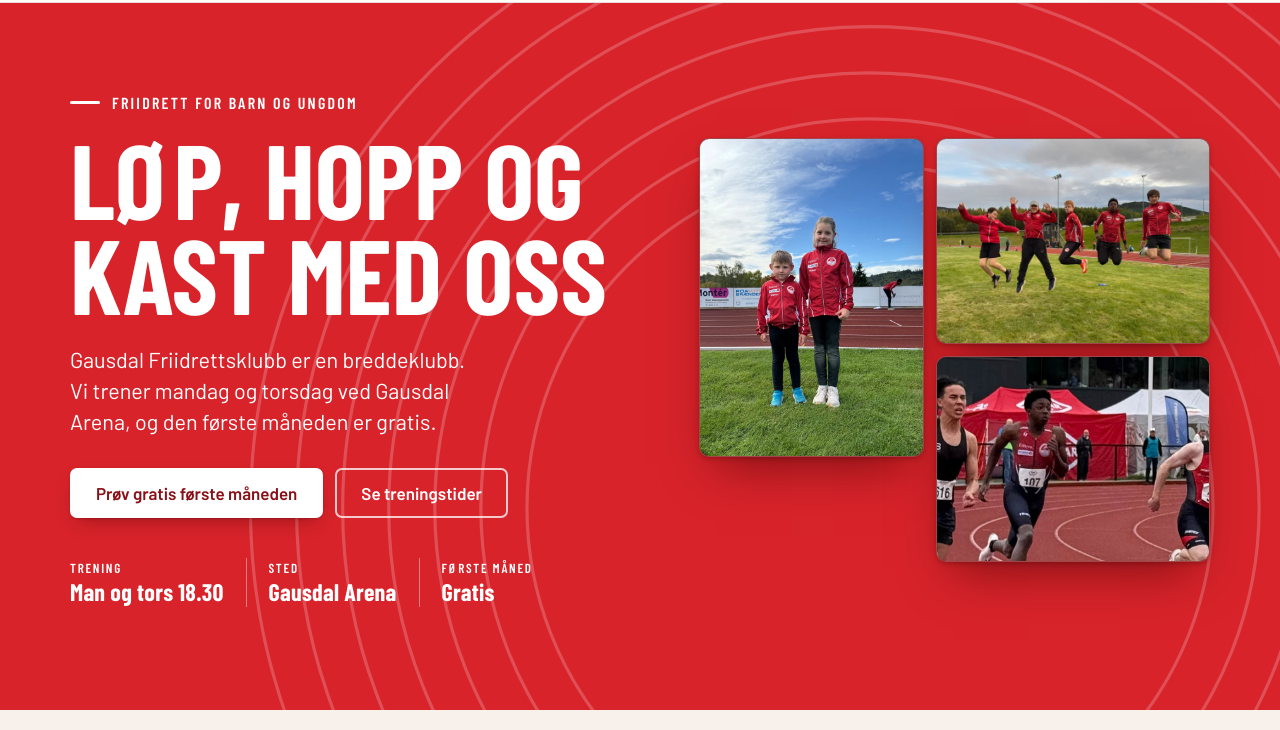
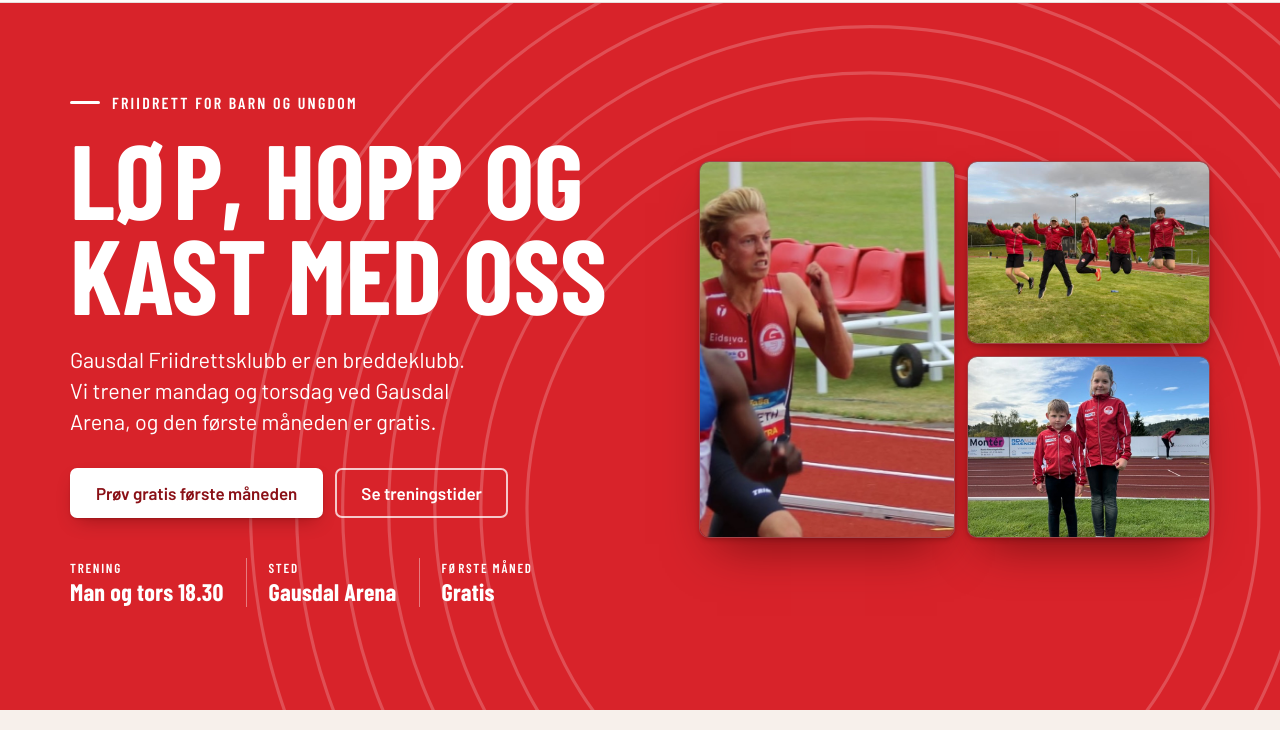
Before and after one commit to gausdalfriidrettsklubb-dev/gausdalfriidrett, a plain HTML site: page index.html in a window 1280 px wide. Shown: the part 70-800 px from the top of the page. Drawn offline with Linux system fonts and the light colour scheme.

Commit message:
Nytt toppbilde: sprintbilde beskåret rundt Gausdal-løperen
Co-Authored-By: Claude Fable 5.2 <noreply@anthropic.com>

```diff
--- a/index.html
+++ b/index.html
@@ -18,7 +18,7 @@
   <link rel="apple-touch-icon" href="bilder/ikon-180.png">
   <link rel="preload" href="fonter/barlow-condensed-700.woff2" as="font" type="font/woff2" crossorigin>
   <link rel="preload" href="fonter/barlow-400.woff2" as="font" type="font/woff2" crossorigin>
-  <link rel="stylesheet" href="stil.css?v=202611221049">
+  <link rel="stylesheet" href="stil.css?v=202611221056">
   <script type="application/ld+json">
   {"@context":"https://schema.org","@type":"SportsOrganization","name":"Gausdal Friidrettsklubb","alternateName":"Gausdal FIK","sport":"Friidrett","url":"https://gausdalfriidrett.no/","logo":"https://gausdalfriidrett.no/bilder/ikon-512.png","foundingDate":"1898-05-06","address":{"@type":"PostalAddress","streetAddress":"Linflåa idrettspark, Baklivegen 1460","postalCode":"2651","addressLocality":"Østre Gausdal","addressCountry":"NO"},"sameAs":["https://www.facebook.com/groups/436427656385045/","https://www.instagram.com/gausdal_friidrett/"]}
   </script>
@@ -78,9 +78,9 @@
           </dl>
         </div>
         <div class="kollasj">
-          <figure class="k1"><img src="bilder/unge-utovere.jpg" width="750" height="1000" alt="To av klubbens yngste utøvere i røde klubbjakker ved friidrettsbanen" fetchpriority="high"></figure>
+          <figure class="k1"><img src="bilder/sprint-mesterskap.jpg" width="558" height="820" alt="Sprinter i Gausdal-drakt i full fart på oppløpet under et mesterskap" fetchpriority="high"></figure>
           <figure class="k2"><img src="bilder/klubbhopp.jpg" width="640" height="480" alt="Fem utøvere i klubbjakker hopper samtidig på gresset ved Linflåa"></figure>
-          <figure class="k3"><img src="bilder/sving-um.jpg" width="808" height="1009" alt="Sprinter i Gausdal-drakt i svingen på 200 meter"></figure>
+          <figure class="k3"><img src="bilder/unge-utovere.jpg" width="750" height="1000" alt="To av klubbens yngste utøvere i røde klubbjakker ved friidrettsbanen"></figure>
         </div>
       </div>
     </section>
@@ -377,7 +377,7 @@
     </div>
   </footer>
 
-  <script src="innhold.js?v=202611221049"></script>
-  <script src="app.js?v=202611221049"></script>
+  <script src="innhold.js?v=202611221056"></script>
+  <script src="app.js?v=202611221056"></script>
 </body>
 </html>
--- a/stil.css
+++ b/stil.css
@@ -272,13 +272,15 @@ a:hover > .pil { transform: translateX(3px); }
   .hero__fakta div:nth-child(3) { grid-column: 1 / -1; padding-left: 0; border-left: 0; }
 }
 
-.kollasj { display: grid; grid-template-columns: 0.82fr 1fr; grid-template-rows: auto auto; gap: 12px; }
+.kollasj { display: grid; grid-template-columns: 1.05fr 1fr; grid-template-rows: auto auto; gap: 12px; }
 .kollasj figure { margin: 0; overflow: hidden; border-radius: var(--radius); background: var(--rod-dyp); box-shadow: 0 2px 4px rgba(60, 0, 4, 0.25), 0 24px 48px -18px rgba(60, 0, 4, 0.6); border: 1px solid rgba(255, 255, 255, 0.22); }
 .kollasj img { width: 100%; height: 100%; object-fit: cover; }
-.kollasj .k1 { grid-row: 1 / 3; aspect-ratio: 3 / 4.25; }
+.kollasj .k1 { grid-row: 1 / 3; position: relative; min-height: 0; }
+.kollasj .k1 img { position: absolute; inset: 0; }
 .kollasj .k2 { aspect-ratio: 4 / 3; }
 .kollasj .k3 { aspect-ratio: 4 / 3; }
-.kollasj .k3 img { object-position: 50% 30%; }
+.kollasj .k1 img { object-position: 25% 35%; }
+.kollasj .k3 img { object-position: 50% 50%; }
 
 /* ---------- Seksjoner ---------- */
 .del { padding-block: clamp(64px, 9vw, 116px); }
```
Also changed, not shown: 404.html (+1 -1 lines), sponsorer.html (+3 -3 lines), bilder/sprint-mesterskap.jpg (added).
